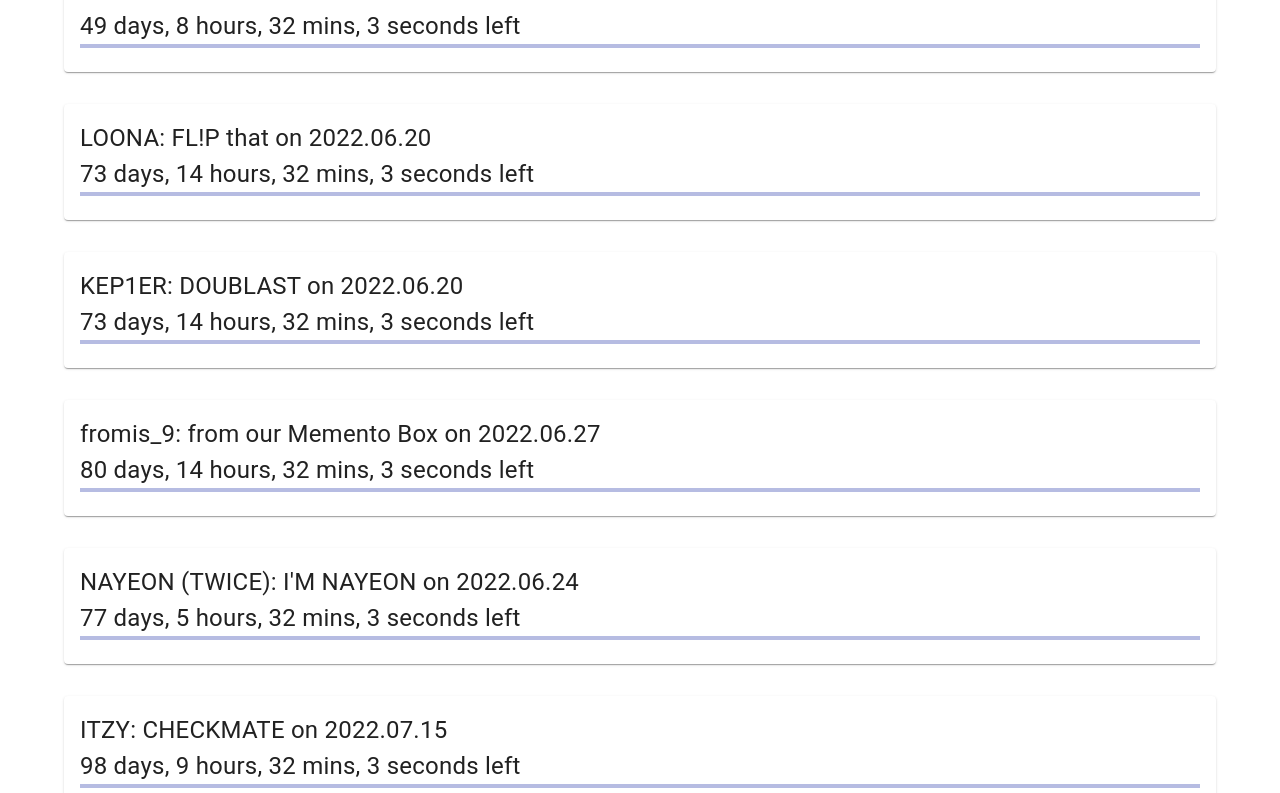
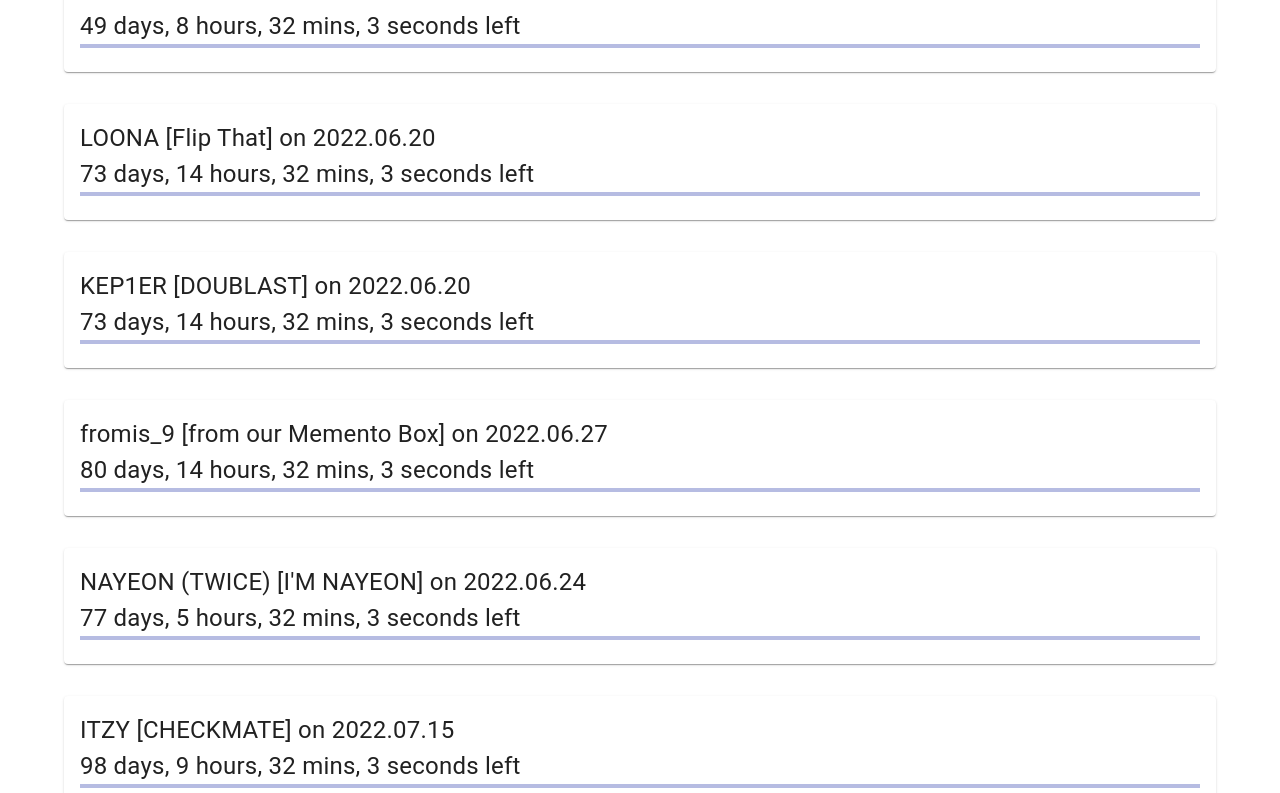
Before and after one commit to adcbotwastaken/countdown, a React (Create React App) app: page / in a window 1280 px wide. Shown: the part 387-1180 px from the top of the page. Built offline with nearby package versions, Linux system fonts and the light colour scheme.

Commit message:
changed date titles

```diff
--- a/src/data/countdownDates.js
+++ b/src/data/countdownDates.js
@@ -15,20 +15,20 @@ const countdownDates = [
     },
 
     {
-        "name": "LOONA: FL!P that",
+        "name": "LOONA [Flip That]",
         "startDate" : "2022-06-03T12:00:00+09:00",
         "endDate": "2022-06-20T18:00:00+09:00"
     },
 
 
     {
-        "name": "KEP1ER: DOUBLAST",
+        "name": "KEP1ER [DOUBLAST]",
         "startDate" : "2022-06-03T03:00:10.000Z",
         "endDate": "2022-06-20T18:00:00+09:00"
     },
 
     {
-        "name": "fromis_9: from our Memento Box",
+        "name": "fromis_9 [from our Memento Box]",
         "startDate" : "2022-06-06T08:00:00-05:00",
         "endDate" : "2022-06-27T18:00:00+09:00"
     },
@@ -36,13 +36,13 @@ const countdownDates = [
 
 
     {
-        "name": "NAYEON (TWICE): I'M NAYEON",
+        "name": "NAYEON (TWICE) [I'M NAYEON]",
         "startDate": "2022-05-18T15:01:51.000Z",
         "endDate": "2022-06-24T00:00:00.000Z"
     },
 
     {
-        "name": "ITZY: CHECKMATE",
+        "name": "ITZY [CHECKMATE]",
         "startDate": "2022-06-01T15:00:29.000Z",
         "endDate": "2022-07-15T13:00:00+09:00"
     },
```
